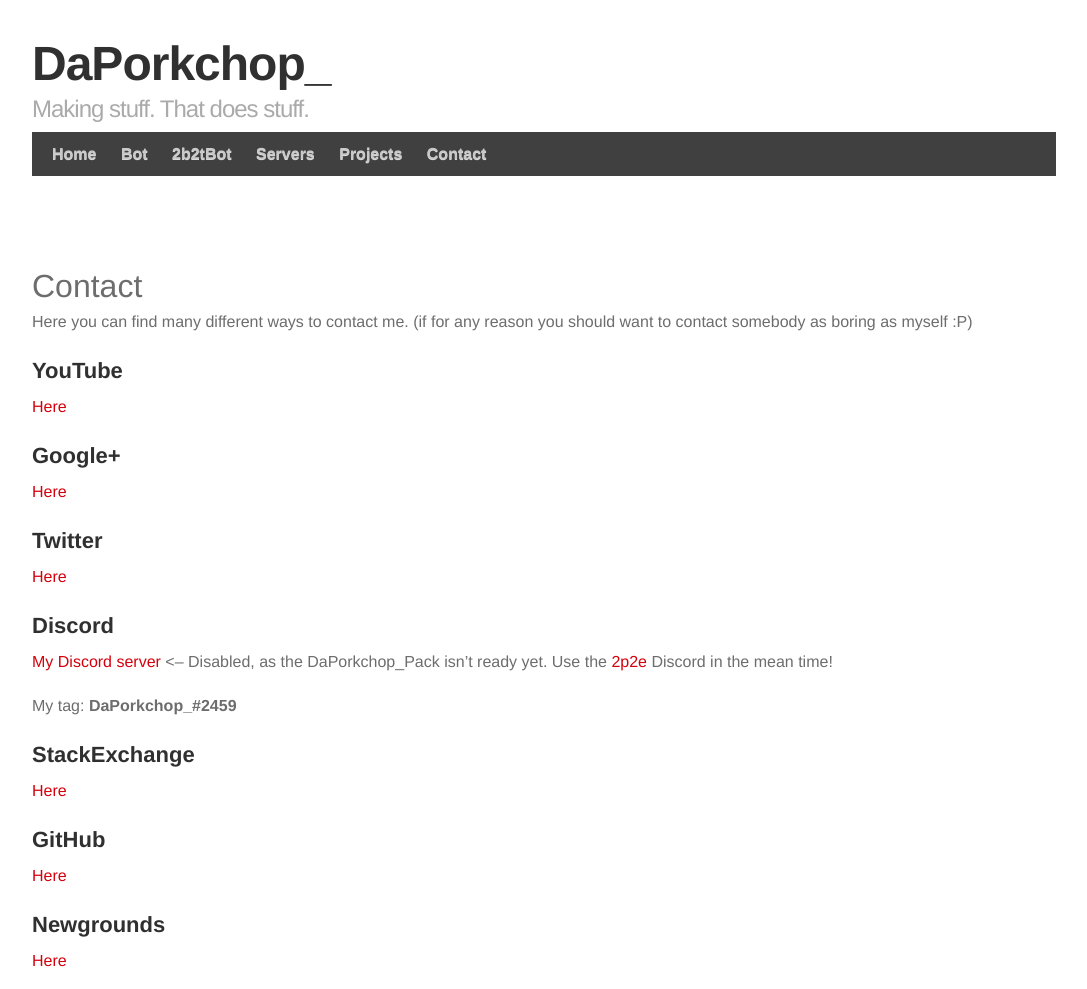
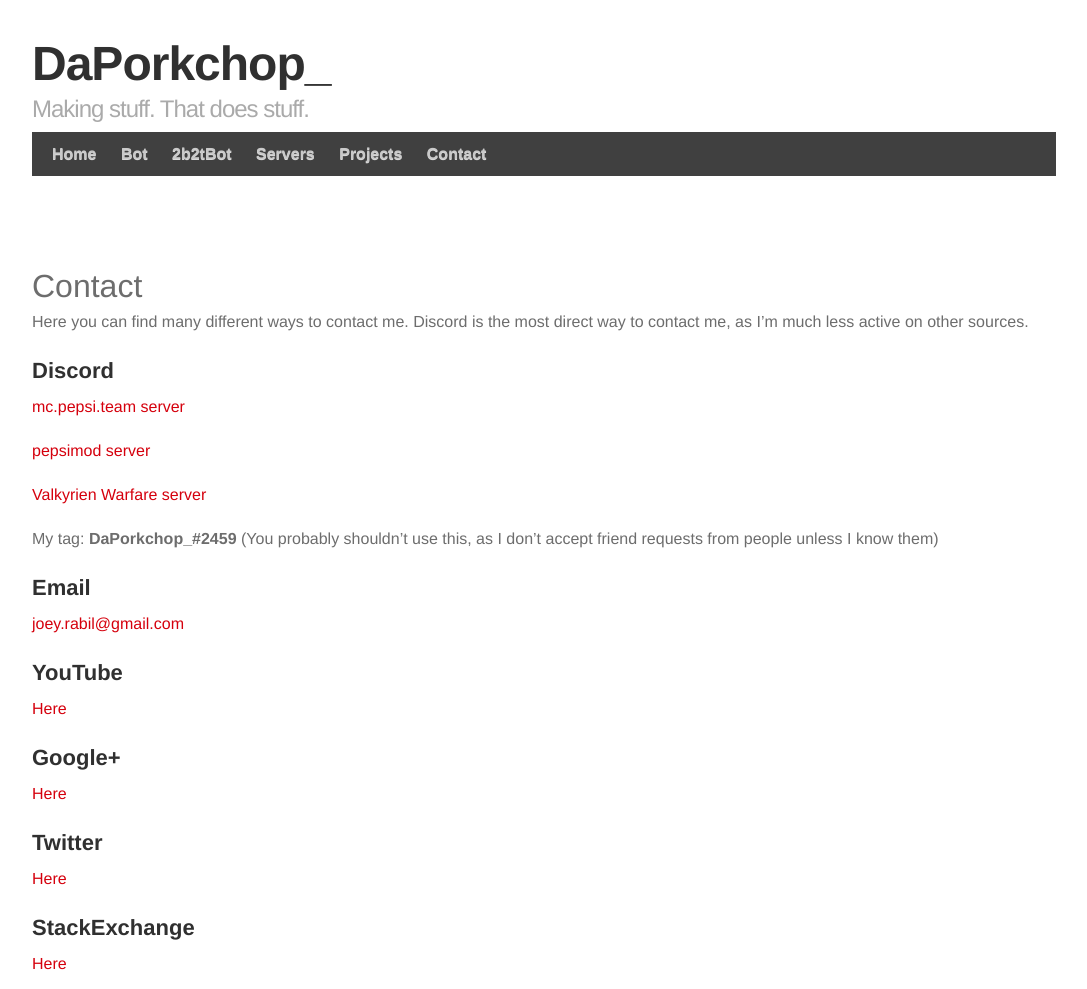
Before and after one commit to DaMatrix/damatrix.github.io, a Jekyll site: the page built from contact.md, in a window 1280 px wide, cut to the strip 0-989 px from the top of the page. Shown: the whole strip, without its empty margins (96-1183 px from the left). Built offline with Jekyll 4.4.1, drawn with Linux system fonts in a browser that asks for light colours; some web fonts are replaced; comment, search, counter and statistics services are not loaded; our own code applies the rules of GitHub Pages for plain Markdown files.

Commit message:
i have contact methods xd

```diff
--- a/contact.md
+++ b/contact.md
@@ -2,7 +2,20 @@
 layout: default
 ---
 # Contact
-Here you can find many different ways to contact me. (if for any reason you should want to contact somebody as boring as myself :P)
+Here you can find many different ways to contact me.  Discord is the most direct way to contact me, as I'm much less active on other sources.
+
+## Discord
+[mc.pepsi.team server](https://discord.gg/h2MNn35)
+
+[pepsimod server](https://discord.gg/DPbMFQe)
+
+[Valkyrien Warfare server](https://discord.gg/rG3QNDV)
+
+My tag: **DaPorkchop_#2459** (You probably shouldn't use this, as I don't accept friend requests from people unless I know them)
+
+## Email
+
+[joey.rabil@gmail.com](mailto:joey.rabil@gmail.com)
 
 ## YouTube
 
@@ -12,14 +25,11 @@
 [Here](https://plus.google.com/u/0/118239262670396008815)
 
 ## Twitter
+
 [Here](https://twitter.com/DaPorkchop_)
 
-## Discord
-[My Discord server](http://google.com) <-- Disabled, as the DaPorkchop_Pack isn't ready yet. Use the [2p2e](http://2p2e.tk) Discord in the mean time!
+## StackExchange
 
-My tag: **DaPorkchop_#2459**
-
-## StackExchange
 [Here](http://stackexchange.com/users/5537437/daporkchop)
 
 ## GitHub
```
